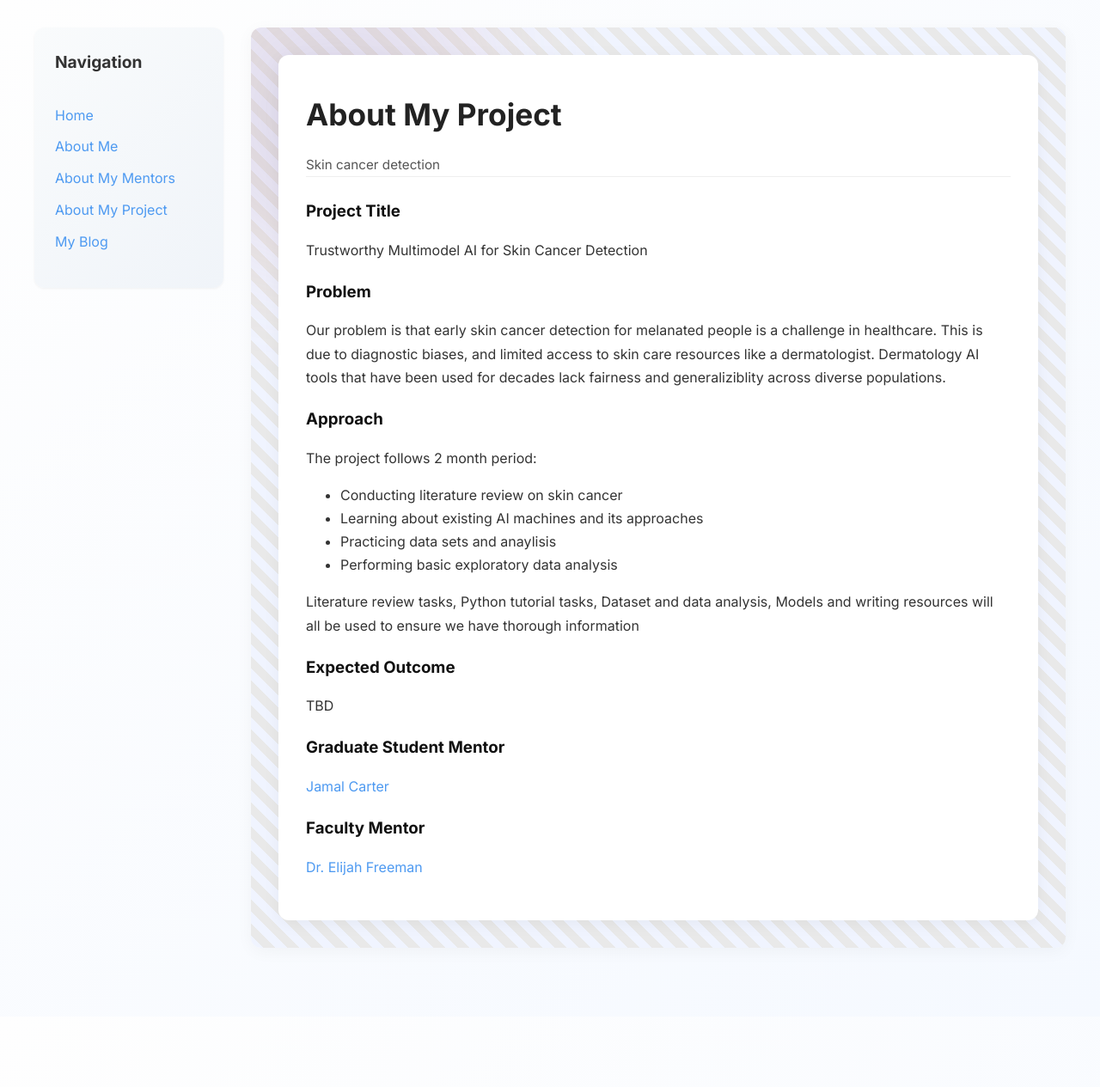
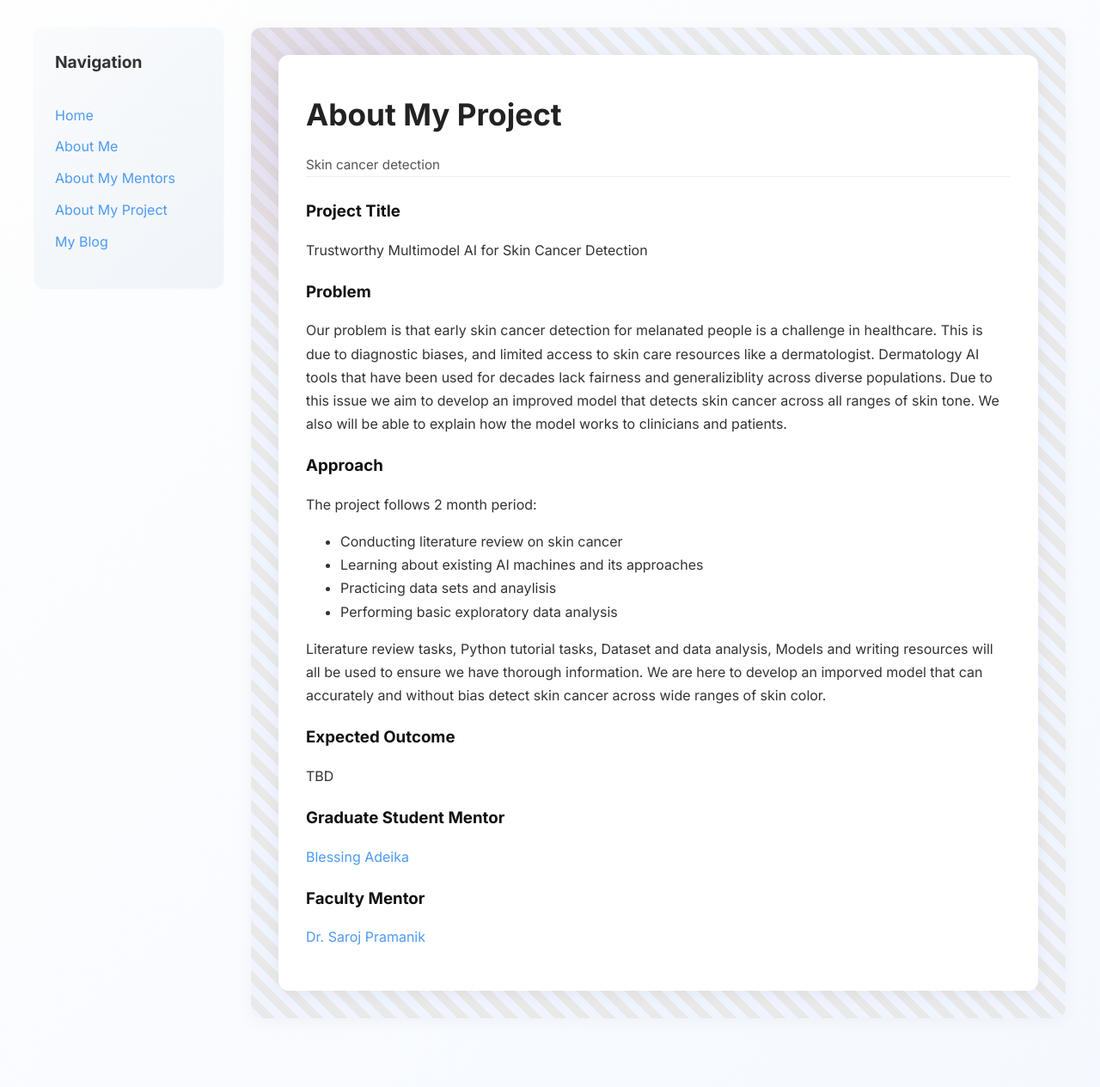
Before and after one commit to KenideeBlakey/kenideeblakey.github.io, a Jekyll site: the page built from pages/about-my-project.md, in a window 1280 px wide. Shown: the whole page at 86% size. Built offline with Jekyll 4.4.1, drawn with Linux system fonts in a browser that asks for light colours; before the commit the page ends 1183 px from its top, so only the background shows below that.

Commit message:
Update about-my-project.md

```diff
--- a/pages/about-my-project.md
+++ b/pages/about-my-project.md
@@ -7,7 +7,7 @@ subtitle: Skin cancer detection
 project_title: "Trustworthy Multimodel AI for Skin Cancer Detection"
 
 problem: |
-  Our problem is that early skin cancer detection for melanated people is a challenge in healthcare. This is due to diagnostic biases, and limited access to skin care resources like a dermatologist. Dermatology AI tools that have been used for decades lack fairness and generaliziblity across diverse populations.
+  Our problem is that early skin cancer detection for melanated people is a challenge in healthcare. This is due to diagnostic biases, and limited access to skin care resources like a dermatologist. Dermatology AI tools that have been used for decades lack fairness and generaliziblity across diverse populations. Due to this issue we aim to develop an improved model that detects skin cancer across all ranges of skin tone. We also will be able to explain how the model works to clinicians and patients.
 
 approach: |
   The project follows 2 month period:
@@ -17,17 +17,17 @@ approach: |
   - Practicing data sets and anaylisis
   - Performing basic exploratory data analysis
 
-  Literature review tasks, Python tutorial tasks, Dataset and data analysis, Models and writing resources will all be used to ensure we have thorough information
+  Literature review tasks, Python tutorial tasks, Dataset and data analysis, Models and writing resources will all be used to ensure we have thorough information. We are here to develop an imporved model that can accurately and without bias detect skin cancer across wide ranges of skin color.
 
 outcome: |
   TBD
 
 
 grad_mentor:
-  name: Jamal Carter
-  linkedin: https://www.linkedin.com/in/jamal-carter
+  name: Blessing Adeika
+  linkedin: https://www.linkedin.com/in/blessing-isoyiza-adeika/
 
 faculty_mentor:
-  name: Dr. Elijah Freeman
-  linkedin: https://www.linkedin.com/in/dr-elijah-freeman
+  name: Dr. Saroj Pramanik
+  linkedin: SAROJ.PRAMANIK@MORGAN.EDU
 ---
```
